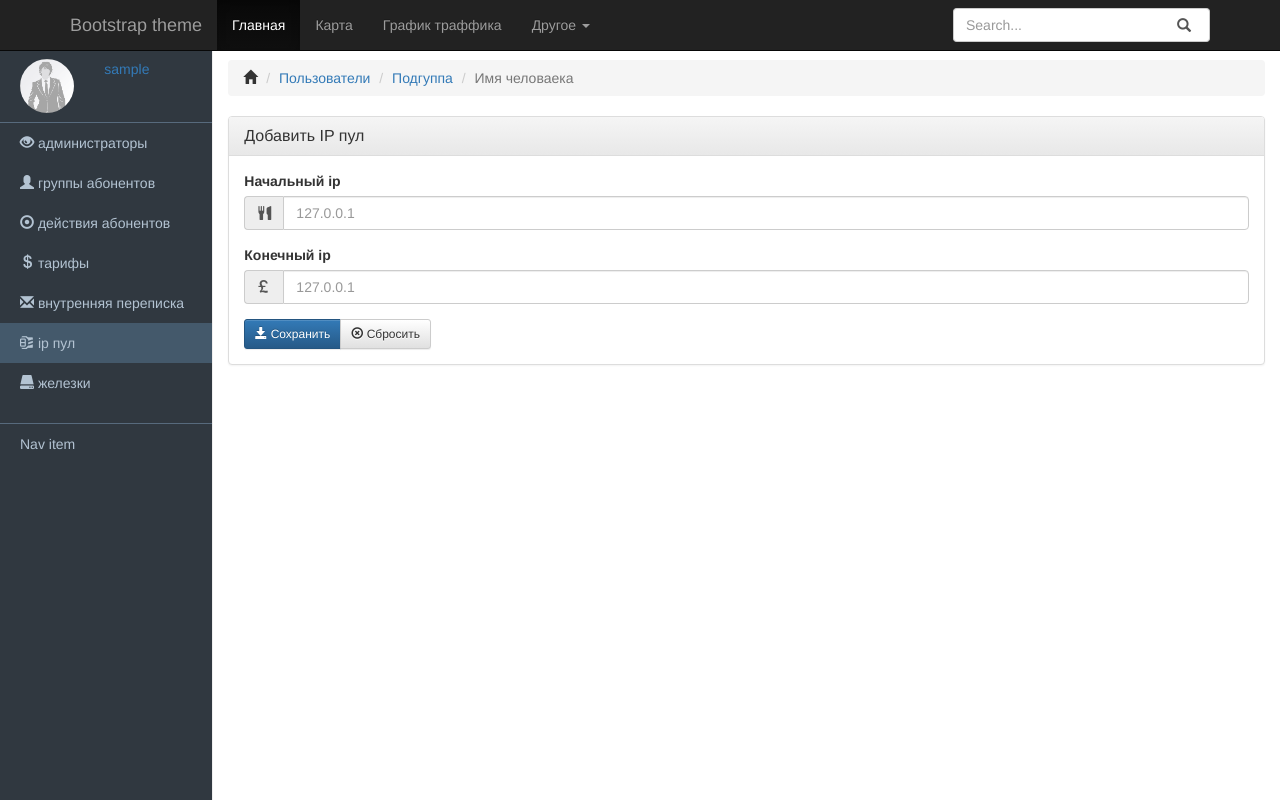
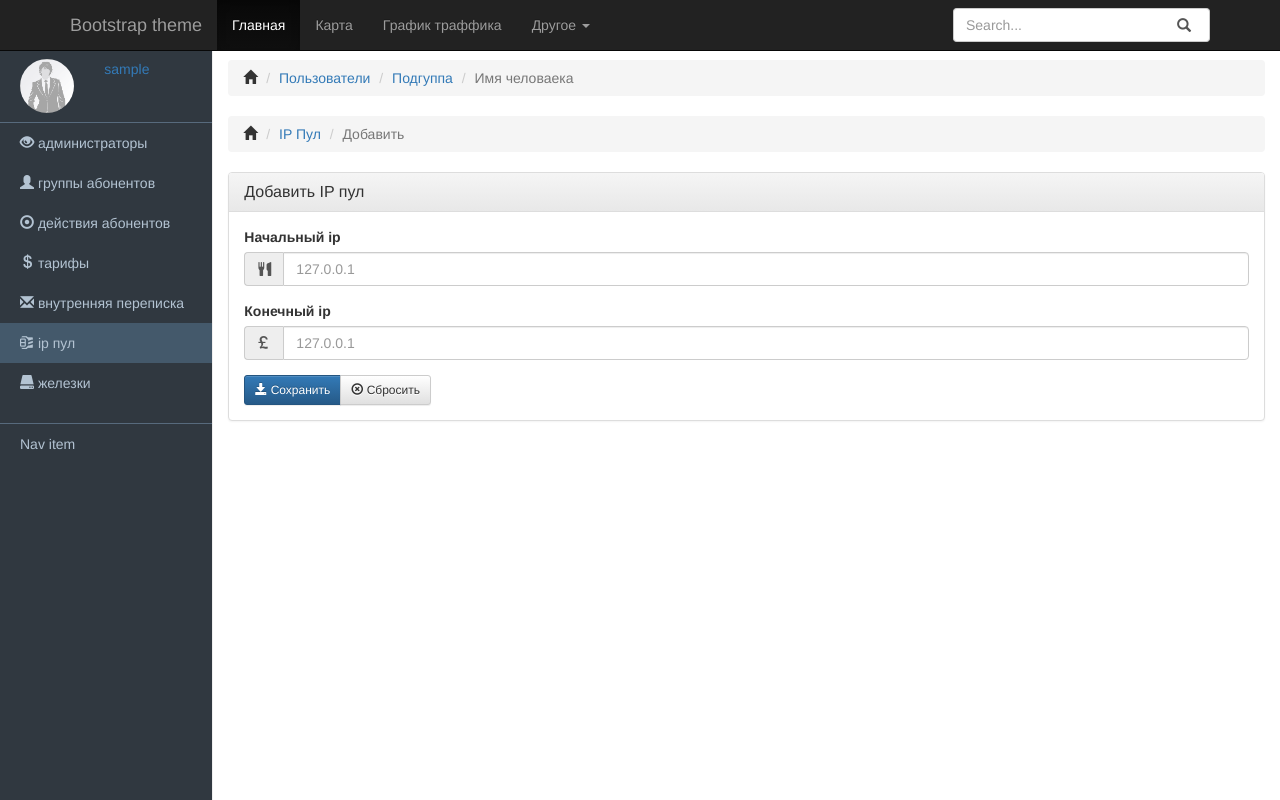
Before and after one commit to nerosketch/djing, a Django app: a page that uses templates/ip_pool/add_pool.html in a window 1280 px wide. Run offline with Django 3.2, Linux system fonts and the light colour scheme; the visitor is signed in with stand-in values (Sample User, id 1); data that the repository does not hold is empty; parts of the project's set-up code (start-up, migrations or seed data) failed here and were passed over; some libraries are stand-ins or nearby versions.

Commit message:
добавил хлебные крошки

```diff
--- a/templates/ip_pool/add_pool.html
+++ b/templates/ip_pool/add_pool.html
@@ -1,5 +1,14 @@
 {% extends 'base.html' %}
 {% block main %}
+
+
+<ol class="breadcrumb">
+  <li><span class="glyphicon glyphicon-home"></span></li>
+  <li><a href="{% url 'pool_home_link' %}">IP Пул</a></li>
+  <li class="active">Добавить</li>
+</ol>
+
+
 
 <div class="panel panel-default">
     <div class="panel-heading">
```
Also changed, not shown: templates/ip_pool/index.html (+7 -0 lines), templates/ip_pool/ips.html (+8 -0 lines).
